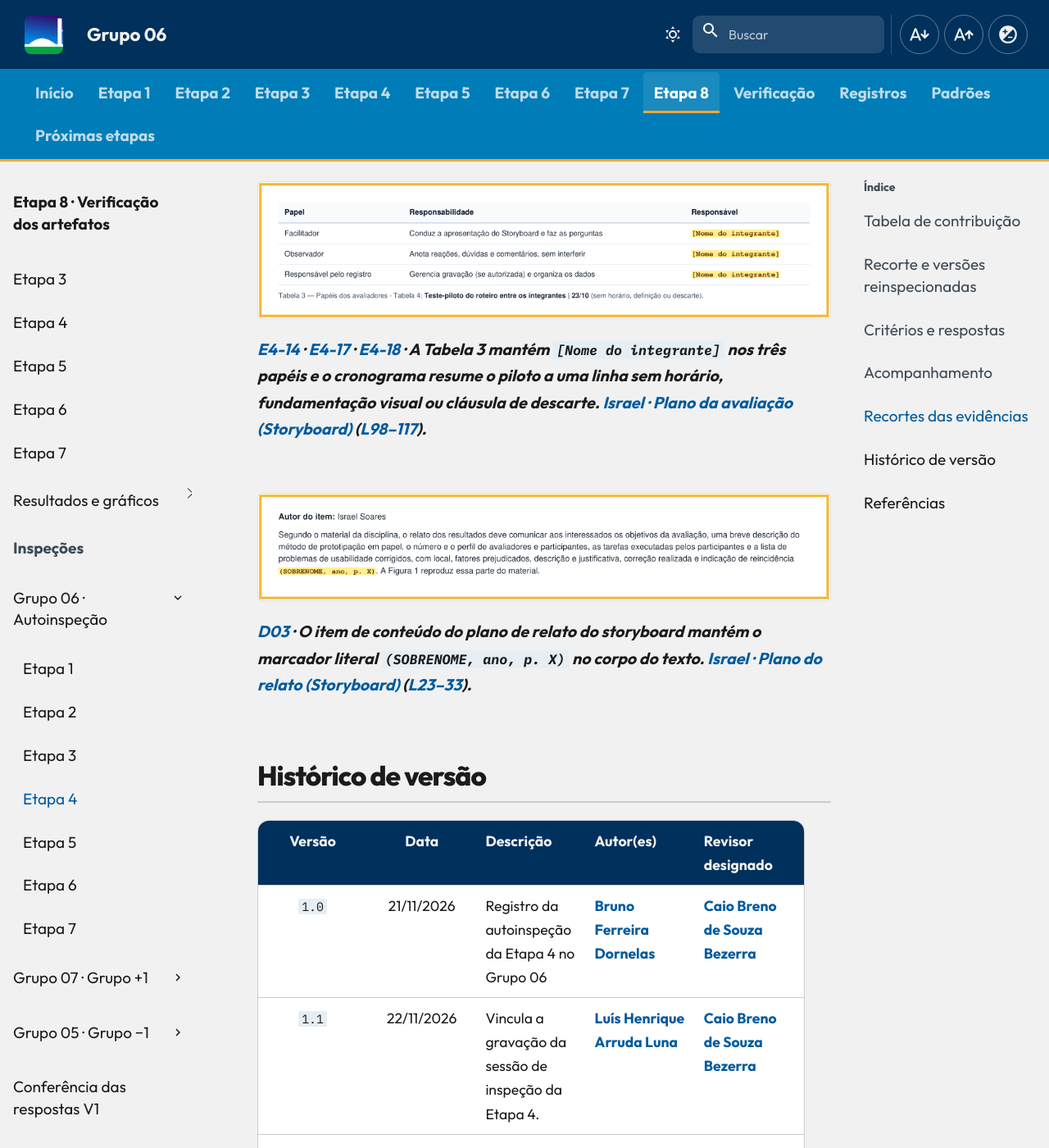
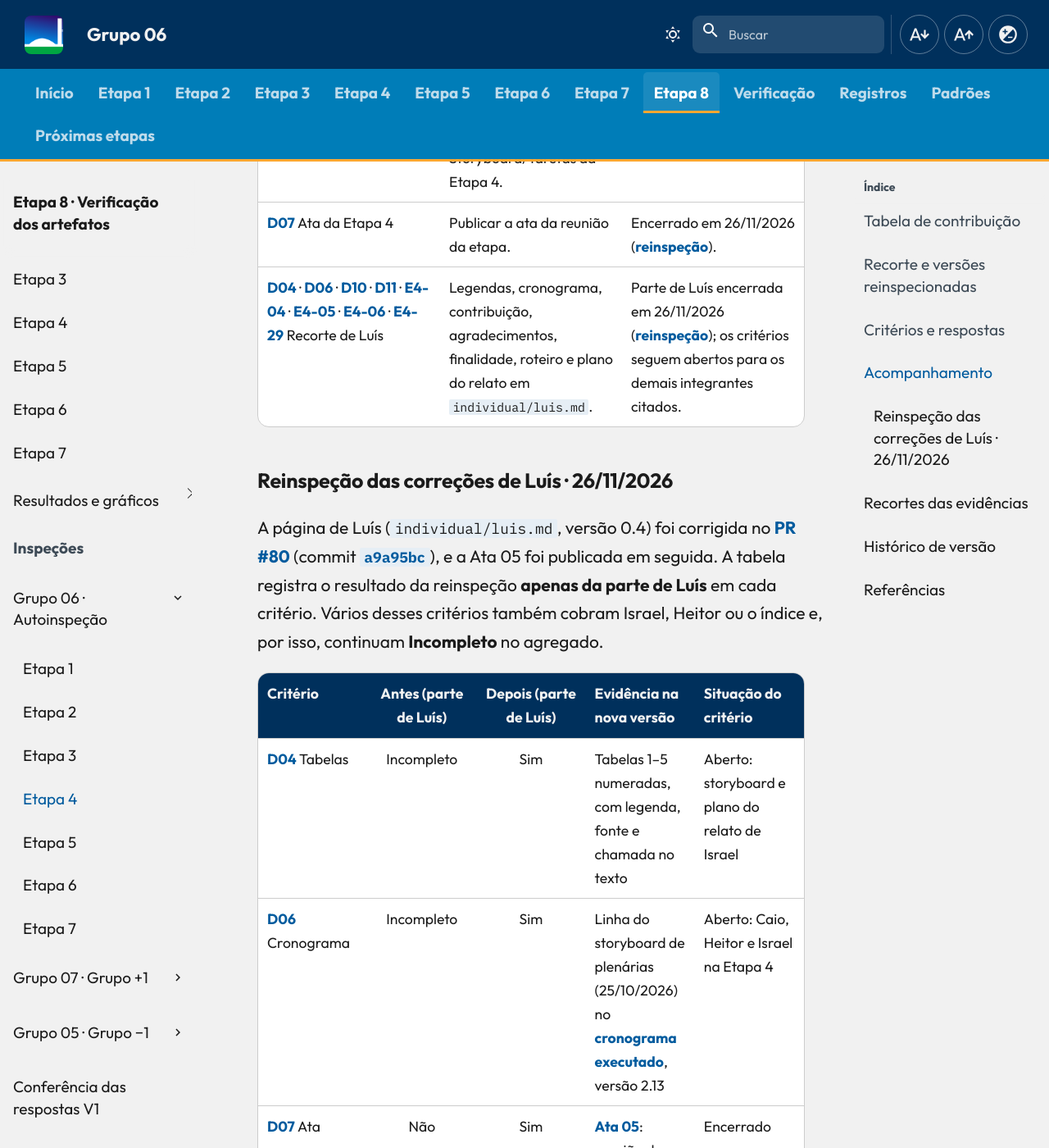
Before and after one commit to Interacao-Humano-Computador/2026.2-Grupo06, an MkDocs documentation site: the page built from docs/entrega-8/grupo-06/etapa-4.md, in a window 1280 px wide and 1400 px high, scrolled down 19515 px. Shown: the whole window at 82% size. Built offline with MkDocs 1.6.1 and Material for MkDocs 9.7.7, drawn with Linux system fonts in a browser that asks for light colours; comment, search, counter and statistics services are not loaded; some of the changed text lies outside the part shown.

Commit message:
docs(etapa-4): publica a Ata 05 e registra a reinspeção do recorte de Luís
- D07: Ata 05 da reunião de autoverificação de 13/10/2026 (22h54–23h04, gravada)
- Ficha da Etapa 4: reinspeção da parte de Luís em D04, D06, D10, D11,
  E4-02, E4-04, E4-05, E4-06, E4-19 e E4-29; critérios seguem abertos para
  os demais integrantes

```diff
--- a/docs/entrega-8/grupo-06/etapa-4.md
+++ b/docs/entrega-8/grupo-06/etapa-4.md
@@ -7,7 +7,9 @@
 | Integrante / ferramenta | Contribuição | Artefato / atividade |
 | --- | --- | --- |
 | [Bruno Ferreira Dornelas](https://github.com/brunnf) | Registro no site das 40 respostas da autoinspeção dos storyboards, das análises de tarefas e dos planejamentos da avaliação e dos relatos do Grupo 06 | [Critérios e respostas](#etapa-4) |
+| [Luís Henrique Arruda Luna](https://github.com/Donnk61) | Reinspeção das correções do recorte de Luís e registro da Ata 05 | [Reinspeção](#reinspecao-das-correcoes-de-luis-26112026) |
 | [Bruno Ferreira Dornelas](https://github.com/brunnf) | Levantamento do inventário das versões consultadas no commit de referência, seleção dos recortes de evidência e definição dos encaminhamentos de acompanhamento | [Artefatos consultados](#artefatos-consultados) · [Recortes das evidências](#recortes-das-evidencias) · [Acompanhamento](#acompanhamento) |
+| Claude (Anthropic) | Apoio à redação da reinspeção de 26/11/2026 | [Agradecimentos](../index.md#agradecimentos) |
 | Google Gemini e Antigravity | Apoio à conferência de linhas no commit de referência, à geração dos recortes das evidências e à edição da ficha | [Agradecimentos](../index.md#agradecimentos) |
 
 <p class="caption">Tabela 1 — Contribuição neste artefato.</p>
@@ -121,10 +123,32 @@ A tabela abaixo indica os achados prioritários que merecem voltar à pauta na p
 
 | Achado | Ajuste a registrar | Evidência para encerrar |
 | --- | --- | --- |
-| [E4-02](#etapa-4-e4-02) Alinhar quadros e tarefas | Incluir em `individual/luis.md` a tabela de correspondência entre os 8 quadros de plenárias e as operações da HTA/CTT, e alinhar a Tabela 3 de `israel/storyboard.md` aos quadros `QD01–QD07` efetivamente desenhados na fotografia (corrigindo legenda e fonte de `D04`). | Confrontar quadro a quadro as duas imagens publicadas com suas tabelas de transcrição e com os nós das análises de tarefas vinculadas. |
+| [E4-02](#etapa-4-e4-02) Alinhar quadros e tarefas | Incluir em `individual/luis.md` a tabela de correspondência entre os 8 quadros de plenárias e as operações da HTA/CTT, e alinhar a Tabela 3 de `israel/storyboard.md` aos quadros `QD01–QD07` efetivamente desenhados na fotografia (corrigindo legenda e fonte de `D04`). | Confrontar quadro a quadro as duas imagens publicadas com suas tabelas de transcrição e com os nós das análises de tarefas vinculadas. Parte de Luís encerrada em 26/11/2026 ([reinspeção](#reinspecao-das-correcoes-de-luis-26112026)); a de Israel segue aberta. |
 | [E4-14](#etapa-4-e4-14) · [E4-17](#etapa-4-e4-17) · [E4-18](#etapa-4-e4-18) Fechar logística e piloto nos planos de Israel | Substituir `[Nome do integrante]` e `[presencial... ou remoto...]`, justificar a amostra, declarar orçamento zero, incluir definição e recorte bibliográfico do teste-piloto (Barbosa e Silva, 2010, p. 307) e explicitar o descarte de seus dados. | Verificar nos dois planos de avaliação de Israel o preenchimento nominal dos papéis, o horário/local fechado coerente com `israel.md`, a imagem da fonte e a cláusula de exclusão do piloto. |
-| [E4-19](#etapa-4-e4-19) Completar escopo documental de plenárias e HTA de visita | Documentar retroativamente o plano sintético de avaliação/relato do recorte de Luís (ou vincular formalmente o protocolo adotado) e explicitar no plano de HTA de Israel o caráter formativo e o recorte da tarefa 7. | Conferir acesso em `entrega-4/` ao protocolo completo dos cinco fluxos com delimitação explícita do que entra e do que fica fora da avaliação conceitual. |
+| [E4-19](#etapa-4-e4-19) Completar escopo documental de plenárias e HTA de visita | Documentar retroativamente o plano sintético de avaliação/relato do recorte de Luís (ou vincular formalmente o protocolo adotado) e explicitar no plano de HTA de Israel o caráter formativo e o recorte da tarefa 7. | Conferir acesso em `entrega-4/` ao protocolo completo dos cinco fluxos com delimitação explícita do que entra e do que fica fora da avaliação conceitual. Parte de Luís encerrada em 26/11/2026 ([reinspeção](#reinspecao-das-correcoes-de-luis-26112026)); a de Israel segue aberta. |
 | [D03](#etapa-4-d03) · [E4-24](#etapa-4-e4-24) Regularizar citações e minutas específicas de TCLE | Substituir os marcadores `(SOBRENOME, ano, p. X)` no plano de relato de Israel, completar Barbosa e Silva (2010) nas referências da HTA e disponibilizar minuta de TCLE parametrizada para as entrevistas de Storyboard/Tarefas da Etapa 4. | Inspecionar a renderização sem marcadores pendentes nem tags `</figure>` órfãs e conferir as quatro garantias éticas na minuta de TCLE vinculada aos planos. |
+| [D07](#etapa-4-d07) Ata da Etapa 4 | Publicar a ata da reunião da etapa. | Encerrado em 26/11/2026 ([reinspeção](#reinspecao-das-correcoes-de-luis-26112026)). |
+| [D04](#etapa-4-d04) · [D06](#etapa-4-d06) · [D10](#etapa-4-d10) · [D11](#etapa-4-d11) · [E4-04](#etapa-4-e4-04) · [E4-05](#etapa-4-e4-05) · [E4-06](#etapa-4-e4-06) · [E4-29](#etapa-4-e4-29) Recorte de Luís | Legendas, cronograma, contribuição, agradecimentos, finalidade, roteiro e plano do relato em `individual/luis.md`. | Parte de Luís encerrada em 26/11/2026 ([reinspeção](#reinspecao-das-correcoes-de-luis-26112026)); os critérios seguem abertos para os demais integrantes citados. |
+
+### Reinspeção das correções de Luís · 26/11/2026 { #reinspecao-das-correcoes-de-luis-26112026 }
+
+A página de Luís (`individual/luis.md`, versão 0.4) foi corrigida no [PR #80](https://github.com/Interacao-Humano-Computador/2026.2-Grupo06/pull/80) (commit [`a9a95bc`](https://github.com/Interacao-Humano-Computador/2026.2-Grupo06/commit/a9a95bc)), e a Ata 05 foi publicada em seguida. A tabela registra o resultado da reinspeção **apenas da parte de Luís** em cada critério. Vários desses critérios também cobram Israel, Heitor ou o índice e, por isso, continuam **Incompleto** no agregado.
+
+| Critério | Antes (parte de Luís) | Depois (parte de Luís) | Evidência na nova versão | Situação do critério |
+| --- | :---: | :---: | --- | --- |
+| [D04](#etapa-4-d04) Tabelas | Incompleto | Sim | Tabelas 1–5 numeradas, com legenda, fonte e chamada no texto | Aberto: storyboard e plano do relato de Israel |
+| [D06](#etapa-4-d06) Cronograma | Incompleto | Sim | Linha do storyboard de plenárias (25/10/2026) no [cronograma executado](../../entrega-1/cronograma.md#cronograma-executado), versão 2.13 | Aberto: Caio, Heitor e Israel na Etapa 4 |
+| [D07](#etapa-4-d07) Ata | Não | Sim | [Ata 05](../../atas/ata-05.md): reunião de 13/10/2026, das 22h54 às 23h04, com presentes, pauta, decisões e gravação | Encerrado |
+| [D10](#etapa-4-d10) Contribuição | Incompleto | Sim | Tabela 1 no início de `luis.md`; Luís incluído na Tabela 1 do [índice da Etapa 4](../../entrega-4/index.md) | Aberto: `heitor.md`, `israel.md` e Israel na Tabela 1 do índice |
+| [D11](#etapa-4-d11) Declaração de IA | Incompleto | Sim | Seção de agradecimentos com Codex (versão 0.1) e Claude (versão 0.4) | Aberto: `heitor.md` e `israel.md` |
+| [E4-02](#etapa-4-e4-02) Quadros e tarefas | Incompleto | Sim | [Tabela 2](../../entrega-4/individual/luis.md#roteiro-dos-quadros): oito quadros ligados à HTA e à CTT, com a lacuna do caso sem vagas antes do formulário | Aberto: storyboard de Israel |
+| [E4-04](#etapa-4-e4-04) Finalidade | Incompleto | Sim | Finalidade comunicativa e exploratória do storyboard, com Barbosa e Silva (2010, p. 294, 301) | Encerrado |
+| [E4-05](#etapa-4-e4-05) Hipóteses e roteiro | Incompleto | Sim | Hipóteses H1–H4 e roteiro escrito de cada quadro | Aberto: storyboard de Israel |
+| [E4-06](#etapa-4-e4-06) Ambiente e enquadramento | Incompleto | Sim | Ambiente, personagens e enquadramento por quadro na Tabela 2 | Aberto: storyboard de Israel |
+| [E4-19](#etapa-4-e4-19) Avaliação formativa e escopo | Incompleto | Sim | [Planejamento da avaliação](../../entrega-4/individual/luis.md#planejamento-da-avaliacao-e-do-relato), marcado como registro retroativo: DECIDE, caráter formativo e o que entra e fica fora | Aberto: plano de HTA de Israel |
+| [E4-29](#etapa-4-e4-29) Limitações do relato | Incompleto | Sim | Confiabilidade, validades interna, externa e ecológica e limite da representação estática | Aberto: planos do relato de Israel |
+
+O planejamento de Luís foi escrito em 26/11/2026, depois das entrevistas, e está marcado como retroativo na página. A contagem oficial acima não foi alterada, para preservar o registro da versão inspecionada.
 
 ## Recortes das evidências
 
@@ -149,6 +173,7 @@ A tabela abaixo indica os achados prioritários que merecem voltar à pauta na p
 | `1.0` | 21/11/2026 | Registro da autoinspeção da Etapa 4 no Grupo 06 | [Bruno Ferreira Dornelas](https://github.com/brunnf) | [Caio Breno de Souza Bezerra](https://github.com/CaioBezerra-Dev) |
 | `1.1` | 22/11/2026 | Vincula a gravação da sessão de inspeção da Etapa 4. | [Luís Henrique Arruda Luna](https://github.com/Donnk61) | [Caio Breno de Souza Bezerra](https://github.com/CaioBezerra-Dev) |
 | `1.2` | 25/11/2026 | Explicita artefatos, versões e vídeo recolhível. | [Bruno Ferreira Dornelas](https://github.com/brunnf) | [Caio Breno de Souza Bezerra](https://github.com/CaioBezerra-Dev) |
+| `1.3` | 26/11/2026 | Registra a reinspeção das correções do recorte de Luís (D04, D06, D10, D11, E4-02, E4-04, E4-05, E4-06, E4-19, E4-29) e a Ata 05 (D07). | [Luís Henrique Arruda Luna](https://github.com/Donnk61) | [Bruno Ferreira Dornelas](https://github.com/brunnf) |
 
 ## Referências
 
--- a/mkdocs.yml
+++ b/mkdocs.yml
@@ -386,6 +386,7 @@ nav:
           - Ata 02: atas/ata-02.md
           - Ata 03: atas/ata-03.md
           - Ata 04: atas/ata-04.md
+          - Ata 05: atas/ata-05.md
       - Apresentações:
           - apresentacoes/index.md
           - Etapa 1: apresentacoes/etapa-01.md
```
Also changed, not shown: docs/atas/ata-05.md (added, +88 -0 lines), docs/atas/index.md (+3 -0 lines).
